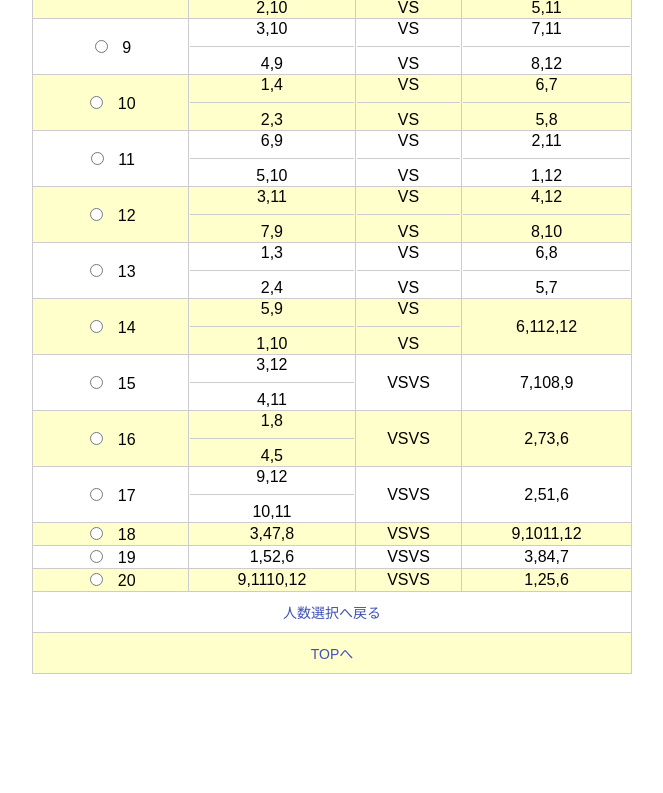
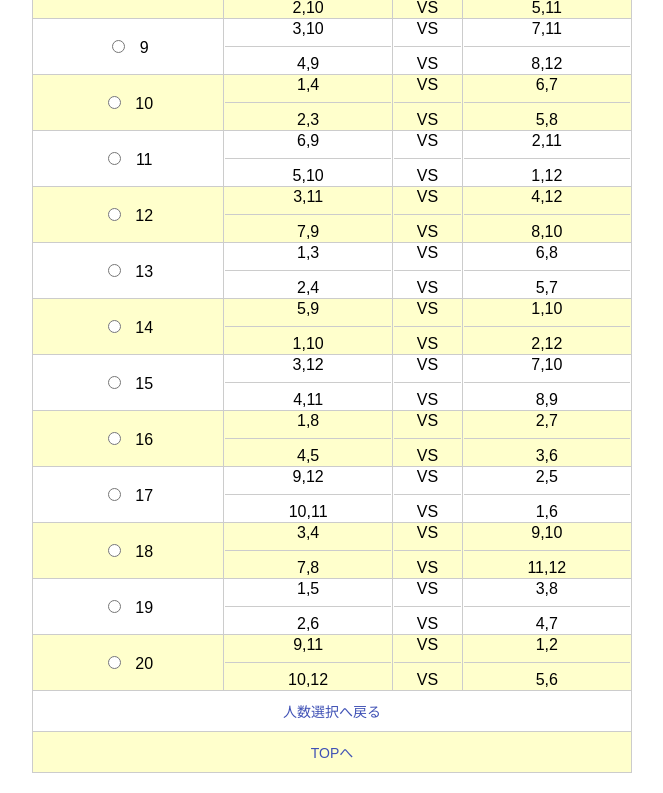
Before and after one commit to ryuzaki3248/Doubles-Matchup, a plain HTML site: page court2_12.html in a window 1280 px wide. Shown: the part 549-1342 px from the top of the page, without its empty margins (308-971 px from the left). Before the commit the page ends 1243 px from the top, so only its background shows below. Drawn offline with Linux system fonts and the light colour scheme.

Commit message:
コート２で12人完成

```diff
--- a/court2_12.html
+++ b/court2_12.html
@@ -98,43 +98,43 @@
                 <td><input type="radio" name="match" value="14"> 14</td>
                 <td>5,9<span class="line-separator"></span>1,10</td>
                 <td>VS<span class="line-separator"></span>VS</td>
-                <td>6,11<span="line-separator"></span>2,12</td>
+                <td>1,10<span class="line-separator"></span>2,12</td>
             </tr>
             <tr>
                 <td><input type="radio" name="match" value="15"> 15</td>
                 <td>3,12<span class="line-separator"></span>4,11</td>
-                <td>VS<span="line-separator"></span>VS</td>
-                <td>7,10<span="line-separator"></span>8,9</td>
+                <td>VS<span class="line-separator"></span>VS</td>
+                <td>7,10<span class="line-separator"></span>8,9</td>
             </tr>
             <tr>
                 <td><input type="radio" name="match" value="16"> 16</td>
                 <td>1,8<span class="line-separator"></span>4,5</td>
-                <td>VS<span="line-separator"></span>VS</td>
-                <td>2,7<span="line-separator"></span>3,6</td>
+                <td>VS<span class="line-separator"></span>VS</td>
+                <td>2,7<span class="line-separator"></span>3,6</td>
             </tr>
             <tr>
                 <td><input type="radio" name="match" value="17"> 17</td>
                 <td>9,12<span class="line-separator"></span>10,11</td>
-                <td>VS<span="line-separator"></span>VS</td>
-                <td>2,5<span="line-separator"></span>1,6</td>
+                <td>VS<span class="line-separator"></span>VS</td>
+                <td>2,5<span class="line-separator"></span>1,6</td>
             </tr>
             <tr>
                 <td><input type="radio" name="match" value="18"> 18</td>
-                <td>3,4<span="line-separator"></span>7,8</td>
-                <td>VS<span="line-separator"></span>VS</td>
-                <td>9,10<span="line-separator"></span>11,12</td>
+                <td>3,4<span class="line-separator"></span>7,8</td>
+                <td>VS<span class="line-separator"></span>VS</td>
+                <td>9,10<span class="line-separator"></span>11,12</td>
             </tr>
             <tr>
                 <td><input type="radio" name="match" value="19"> 19</td>
-                <td>1,5<span="line-separator"></span>2,6</td>
-                <td>VS<span="line-separator"></span>VS</td>
-                <td>3,8<span="line-separator"></span>4,7</td>
+                <td>1,5<span class="line-separator"></span>2,6</td>
+                <td>VS<span class="line-separator"></span>VS</td>
+                <td>3,8<span class="line-separator"></span>4,7</td>
             </tr>
             <tr>
                 <td><input type="radio" name="match" value="20"> 20</td>
-                <td>9,11<span="line-separator"></span>10,12</td>
-                <td>VS<span="line-separator"></span>VS</td>
-                <td>1,2<span="line-separator"></span>5,6</td>
+                <td>9,11<span class="line-separator"></span>10,12</td>
+                <td>VS<span class="line-separator"></span>VS</td>
+                <td>1,2<span class="line-separator"></span>5,6</td>
             </tr>
             <tr>
                 <td colspan="4" class="return-link"><a href="court2.html">人数選択へ戻る</a></td>
```
